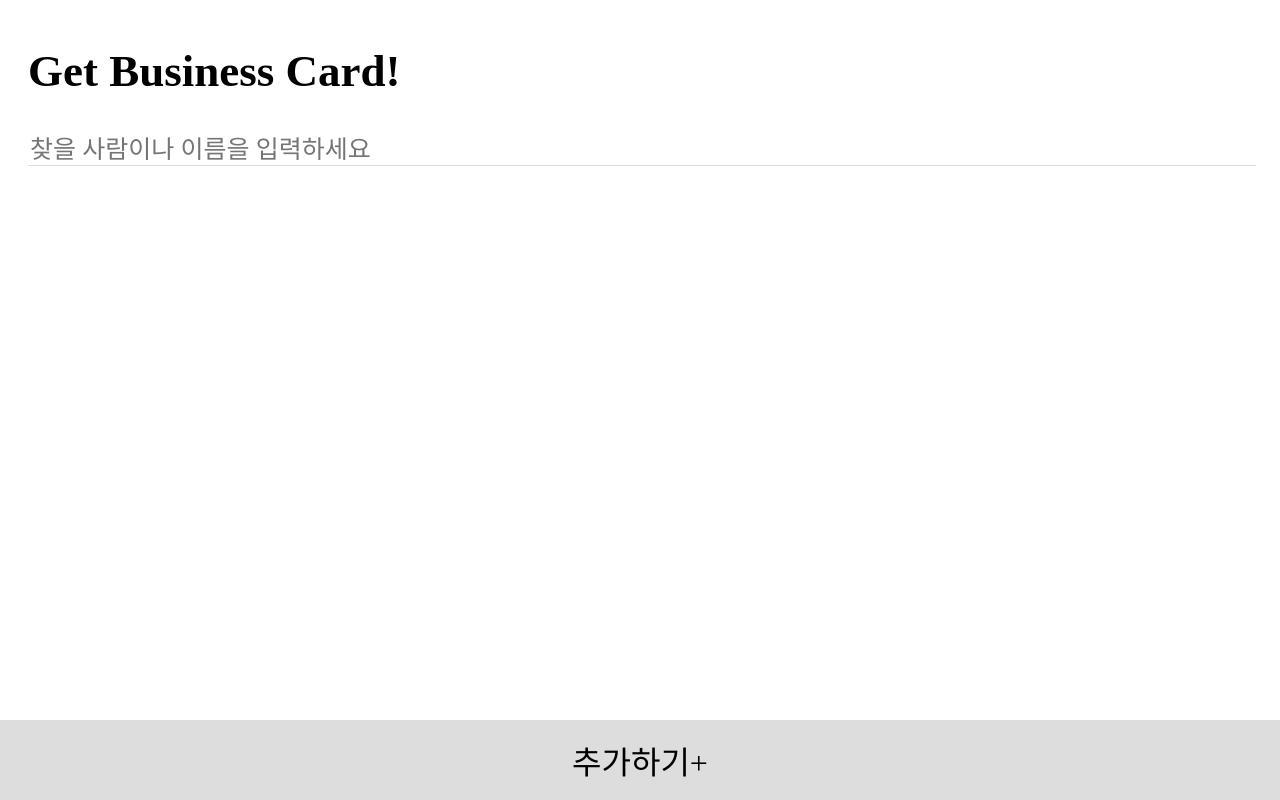
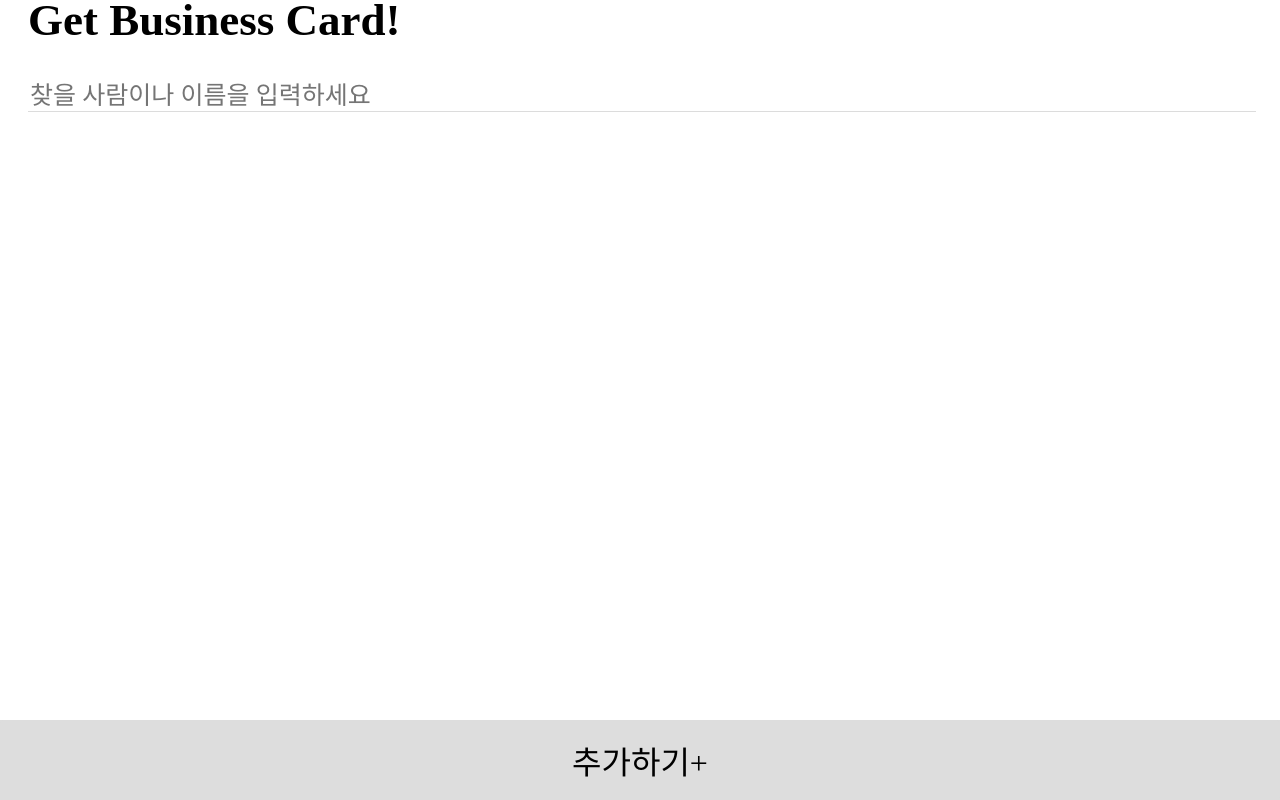
Before and after one commit to yoo94/bcard-pwa, a React (Vite) app: page / in a window 1280 px wide. Built offline with nearby package versions, Linux system fonts and the light colour scheme; a web font is replaced by a local one.

Commit message:
css 수정

```diff
--- a/src/component/BCardList.css
+++ b/src/component/BCardList.css
@@ -11,6 +11,7 @@
     border-bottom: 1px solid rgb(220, 220, 220);
     padding: 15px, 0px;
     font-size: 25px;
+    margin-top: 4%;
 }
 
 .BCardList>input:focus {
--- a/src/component/Header.css
+++ b/src/component/Header.css
@@ -4,4 +4,5 @@
     margin: auto;
     width: 100%;
     font-size: 30px;
+    height: 3vh;
 }
```
